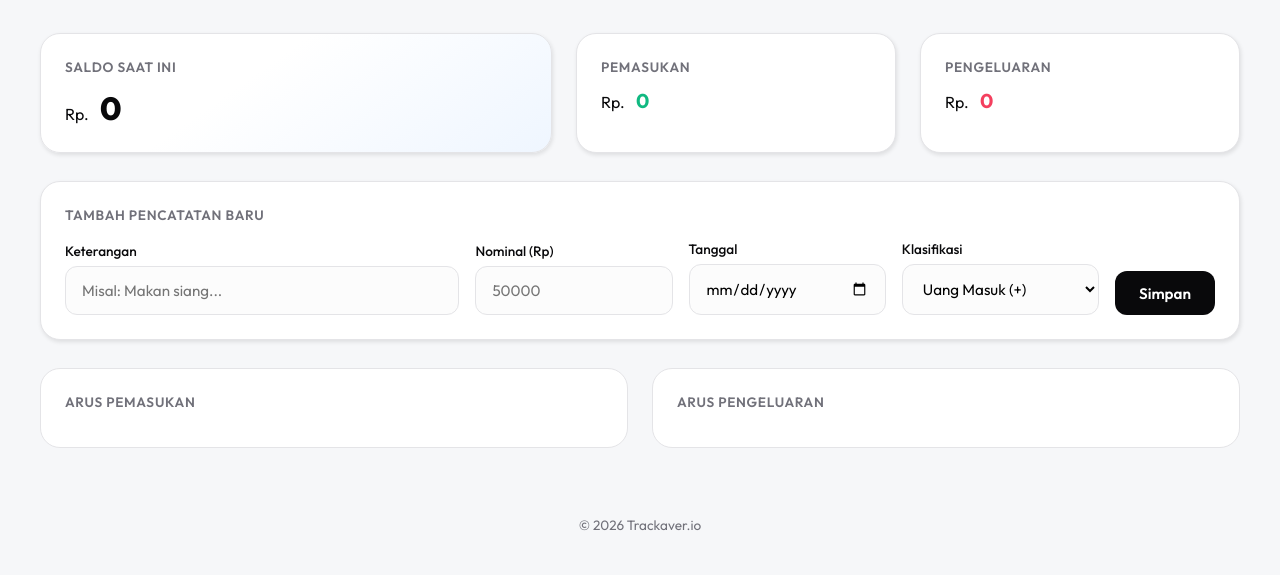
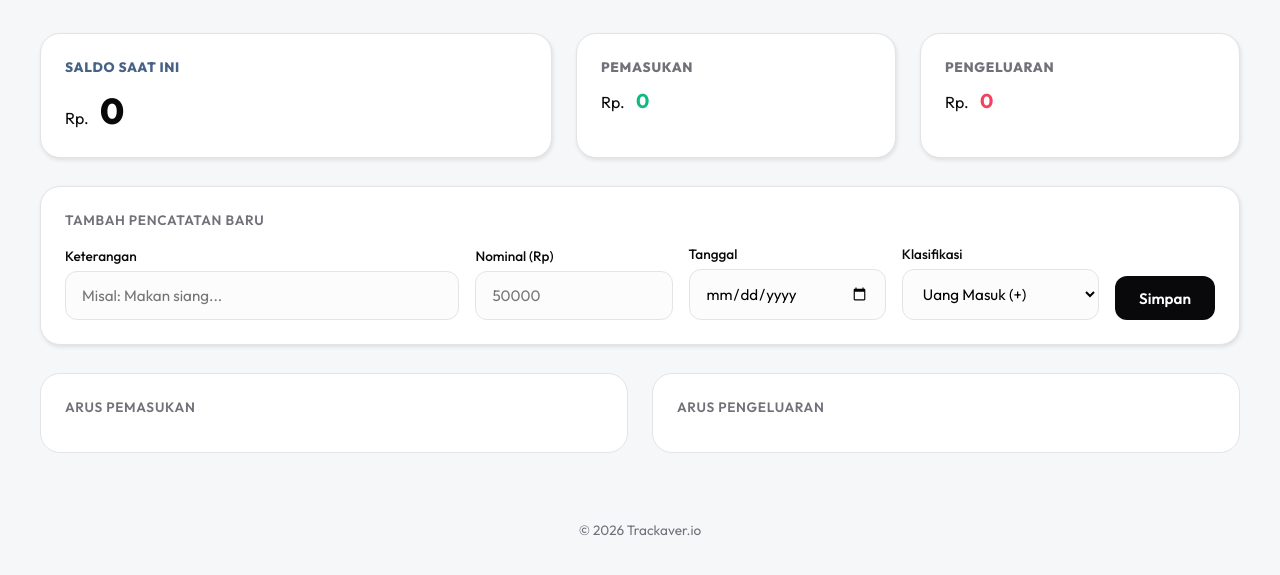
Before and after one commit to averosane/saving-tracker, a plain HTML site: page index.html in a window 1280 px wide. Shown: the part 79-654 px from the top of the page. Drawn offline with Linux system fonts and the light colour scheme.

```diff
--- a/index.html
+++ b/index.html
@@ -4,6 +4,7 @@
   <meta charset="UTF-8">
   <meta name="viewport" content="width=device-width, initial-scale=1.0">
   <title>Cash Note</title>
+  <link rel="manifest" href="/manifest.json">
   <link rel="stylesheet" href="style.css">
 </head>
 <body>
@@ -28,7 +29,7 @@
 
 
         <div class="summary-balance">
-          <h3 class="summary-label">Saldo Saat Ini</h3>
+          <h3 class="summary-label balance-label">Saldo Saat Ini</h3>
           <p>
             Rp.
             <span id="balance-amount" class="summary-balance-amount"></span>
--- a/main.js
+++ b/main.js
@@ -216,12 +216,6 @@ function editTransaction(transactionID) {
 
   let { id, title, amount, date, type } = transactionTarget
 
-  //menampilkan data ke form
-  //let showTitle = document.getElementById('transactionFormTitleInput')
-  //let showAmount = document.getElementById('transactionFormAmountInput')
-  //let showDate = document.getElementById('transactionFormDateInput')
-  //let showType = document.getElementById('transactionFormTypeSelect')
-
   formTitle.value = title
   formAmount.value = amount
   formDate.value = date
--- a/style.css
+++ b/style.css
@@ -13,7 +13,7 @@
   --text-muted: #71717A;
 
   --accent-blue: #2563EB;
-  --accent-light: #EFF6FF;
+  --accent-light: #72B0FF;
 
   --color-income: #10B981;
   --bg-income: #ECFDF5;
@@ -152,23 +152,24 @@ body {
 
 .summary-label {
   font-size: 0.85rem;
-  font-weight: 600;
+  font-weight: 800;
   text-transform: uppercase;
   color: var(--text-muted);
   letter-spacing: 0.05em;
   margin-bottom: 0.75rem;
 }
 
-.summary-balance {
-  background: linear-gradient(145deg, var(--bg-card) 40%, var(--accent-light) 100%);
+.balance-label{
+  color: rgba(71, 98, 133, 1);
 }
 
 .summary-balance-amount {
-  font-size: 2rem;
   font-weight: 800;
   letter-spacing: -0.05em;
   margin-top: auto;
   margin-left: 0.5rem;
+  font-size: 2.25rem;
+  word-break: break-all;
 }
 
 .summary-stat-amount {
@@ -454,7 +455,9 @@ body {
   }
 
   .summary-balance {
+    background: linear-gradient(0deg, var(--bg-card) 0%, var(--accent-light) 150%);
     grid-column: span 2;
+
   }
 
   .form {
@@ -492,11 +495,6 @@ body {
   .summary-stat {
     grid-column: span 1;
     padding: 1.25rem;
-  }
-
-  .summary-balance-amount {
-    font-size: 2.25rem;
-    word-break: break-all;
   }
 
   .summary-stat-amount { font-size: 1.75rem; }
```
Also changed, not shown: PLAN.md (+3 -1 lines), manifest.JSON (added).
